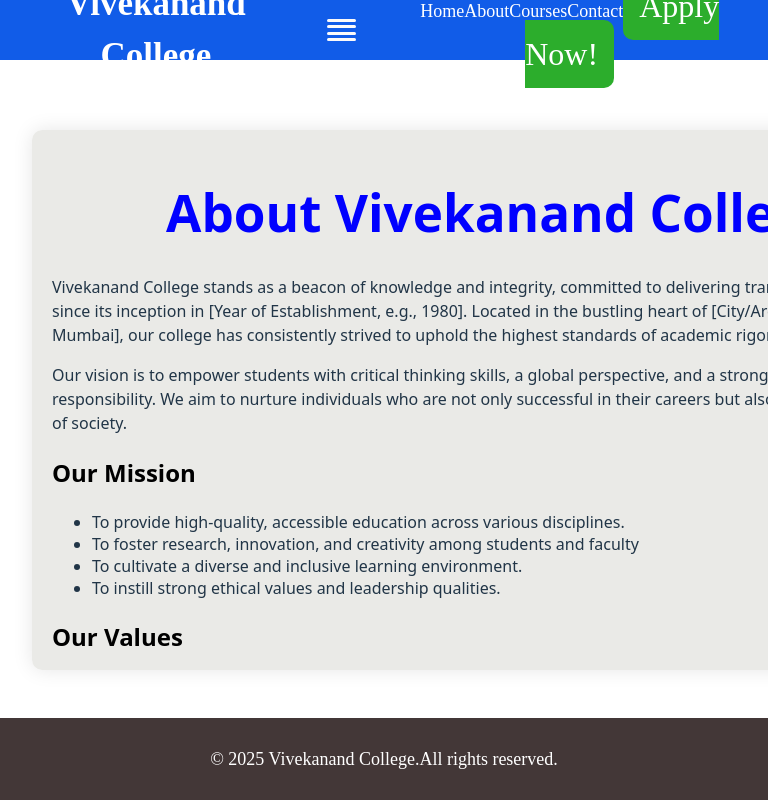
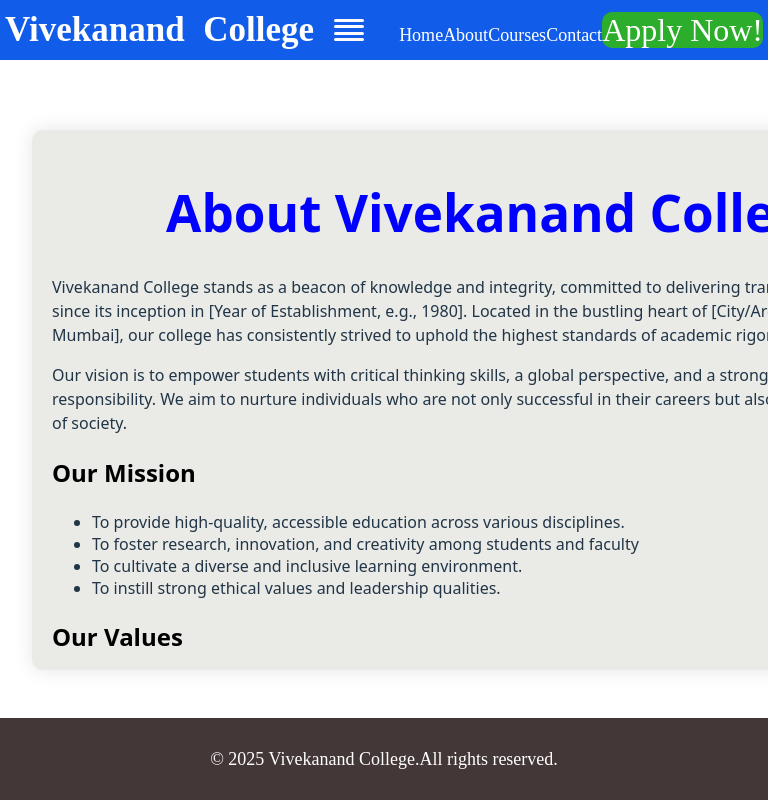
Before and after one commit to pratiksha-dalavi/vck-ojt, a React (Vite) app: page /aboutpage in a window 768 px wide. Shown: the top 800 px of the page. Built offline with nearby package versions, Linux system fonts and the light colour scheme.

Commit message:
first commit

```diff
--- a/src/components/Header/Header.css
+++ b/src/components/Header/Header.css
@@ -1,27 +1,3 @@
-
-/* Responsive */
-@media (max-width: 768px) {
-  .nav {
-    display: none;
-  }
-  .hamburger {
-    display: block;
-  }
-}
-@media (max-width: 768px) {
-  .flex-row {
-    flex-direction: column;
-  }
-  .some-image {
-    width: 100%;
-    height: auto;
-  }
-  .button {
-    width: 100%;
-    padding: 1rem;
-  }
-}
-
 .navbar{
     background-color: rgb(17, 92, 232);
     padding: 5px 40px;
@@ -115,14 +91,3 @@
 .menu a:hover{
     color: blue;
 }
-@media(min-width:768px){
-    .hamburger{
-        display:flex;
-    }
-
-.menu{
-    display:flex;
-    flex-direction: column;
-
-}
-}
--- a/src/components/Header/Header.jsx
+++ b/src/components/Header/Header.jsx
@@ -1,6 +1,6 @@
 import React, { useState} from "react"
 import{ Link } from "react-router-dom";
-import './header.css'
+import './Header.css';
 
 const Header = () => {
     const [isOpen,setIsOpen]=useState(false)
```
